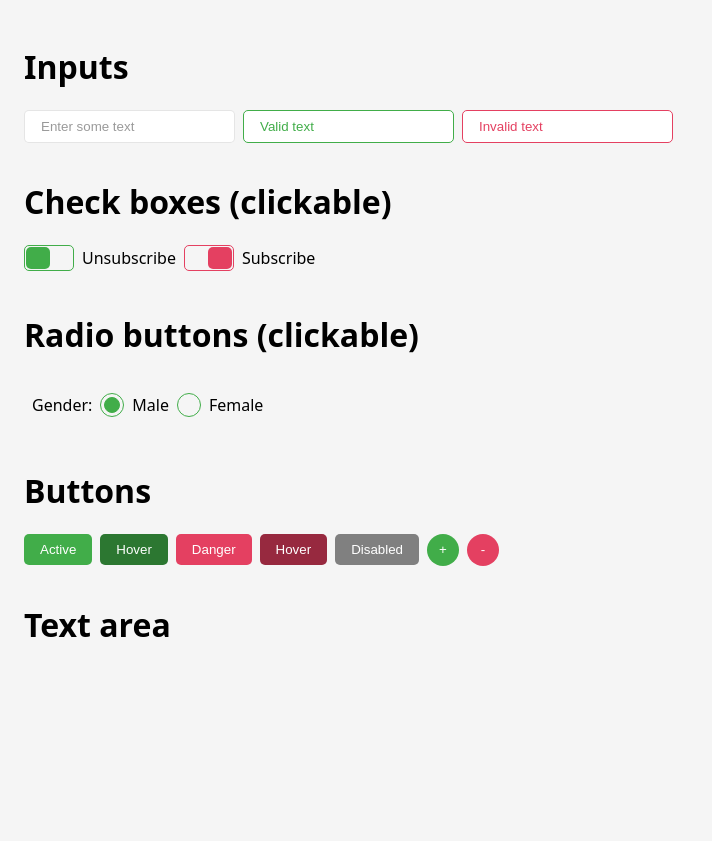
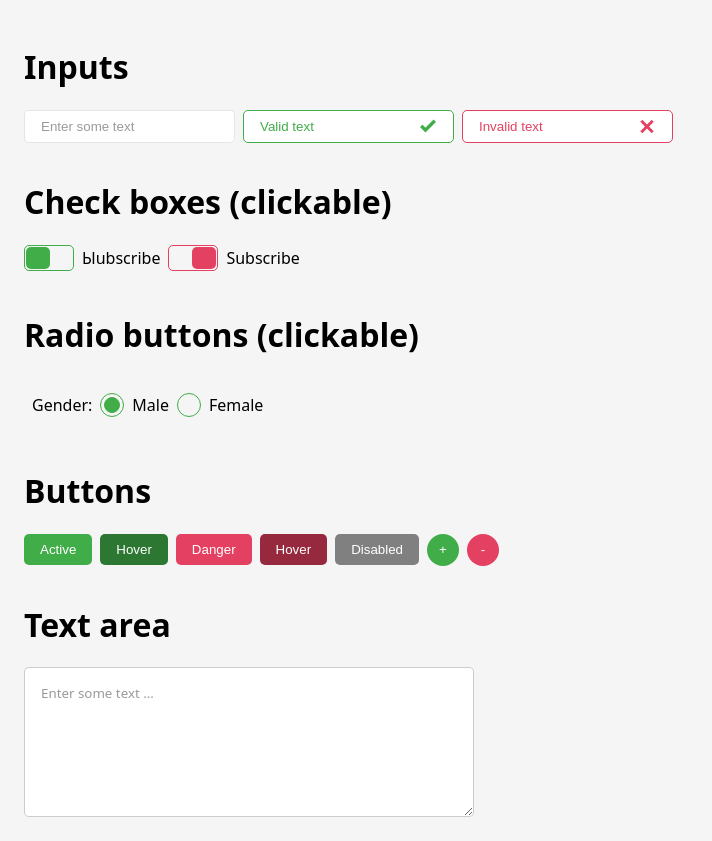
Before and after one commit to Isuzuri/IT-STEP, a plain HTML site: page Homework 8/2/index.html in a window 1280 px wide. Shown: the whole page, without its empty margins (0-712 px from the left). Before the commit the page ends 800 px from the top, so only its background shows below. Drawn offline with Linux system fonts and the light colour scheme.

Commit message:
Task 2 complete full

```diff
--- a/Homework 8/2/index.html
+++ b/Homework 8/2/index.html
@@ -66,7 +66,7 @@
         <div class="text-area">
             <h1>Text area</h1>
             <div class="flex">
-
+                <textarea name="" id="" cols="30" rows="10" placeholder="Enter some text ..."></textarea>
             </div>
         </div>
     </div>
--- a/Homework 8/2/styles/library/input-library.scss
+++ b/Homework 8/2/styles/library/input-library.scss
@@ -7,9 +7,13 @@ input {
         padding: 0.5rem 1rem;
         border-radius: 5px;
         border: 1px solid rgba(#000000, 0.1);
+        background-repeat: no-repeat;
+        background-size: 1rem;
+        background-position: 11rem center;
 
         &::placeholder {
             color: rgba(#000000, 0.4);
+
         }
 
         &[placeholder="Valid text"] {
@@ -17,6 +21,7 @@ input {
                 color: #41ad49;
             }
             border-color: #41ad49;
+            background-image: url(../../icons/valid.png);
         }
 
         &[placeholder="Invalid text"] {
@@ -24,6 +29,8 @@ input {
                 color: #e44061;
             }
             border-color: #e44061;
+            background-image: url(../../icons/invalid.png);
+
         }
     }
 }
@@ -89,7 +96,7 @@ form {
         }
 
         ~label.out::after {
-            content: 'Unsubscribe';
+            content: 'Ыubscribe';
         }
     }
 }
@@ -171,3 +178,19 @@ form {
         border-radius: 50%;
     }
 }
+
+.text-area {
+    textarea {
+        width: 450px;
+        height: 150px;
+        padding: 1rem;
+        font-family: system-ui, -apple-system, BlinkMacSystemFont, 'Segoe UI', Roboto, Oxygen, Ubuntu, Cantarell, 'Open Sans', 'Helvetica Neue', sans-serif;
+        border: 1px solid rgba(#000000, 0.2);
+        border-radius: 5px;
+        outline: none;
+
+        &::placeholder {
+            color: rgba(#000000, 0.4);
+        }
+    }
+}
```
Also changed, not shown: Homework 8/2/styles/library/input-library.css, style.css, 2 other files.
